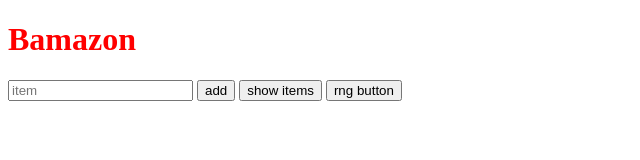
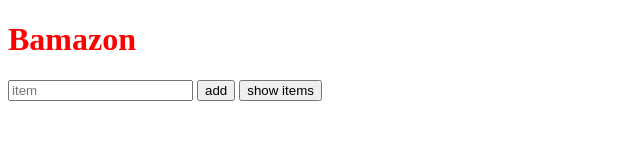
Before and after one commit to Bioinformatics-Surgeon/online-shopping-application, a website: page public/index.html in a window 1280 px wide. Shown: the whole page, without its empty margins (0-640 px from the left). Drawn offline with nearby package versions, Linux system fonts and the light colour scheme; files that its build step writes are made by us from their sources; files whose address does not match are found by name.

Commit message:
fixed gitignore and other small changes

```diff
--- a/public/index.html
+++ b/public/index.html
@@ -12,7 +12,6 @@
     <input placeholder="item"  id="itemInput"/>
     <button id="add">add</button>
     <button id="test">show items</button>
-    <button id="rng">rng button</button>
 
     <div id="display"></div>
     <script
--- a/routes/api-routes.js
+++ b/routes/api-routes.js
@@ -68,3 +68,4 @@ module.exports = function(app) {
   });
 
 };
+e
```
Also changed, not shown: 1 other file.
